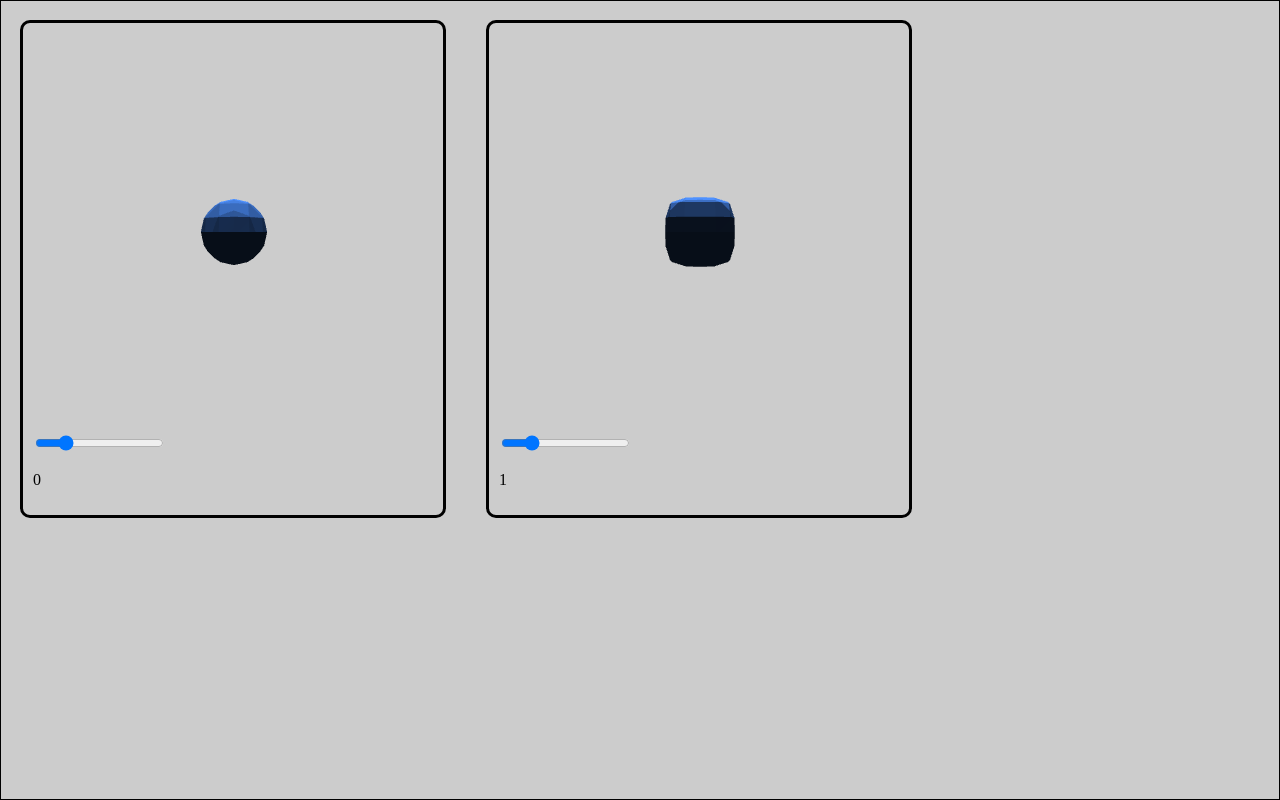
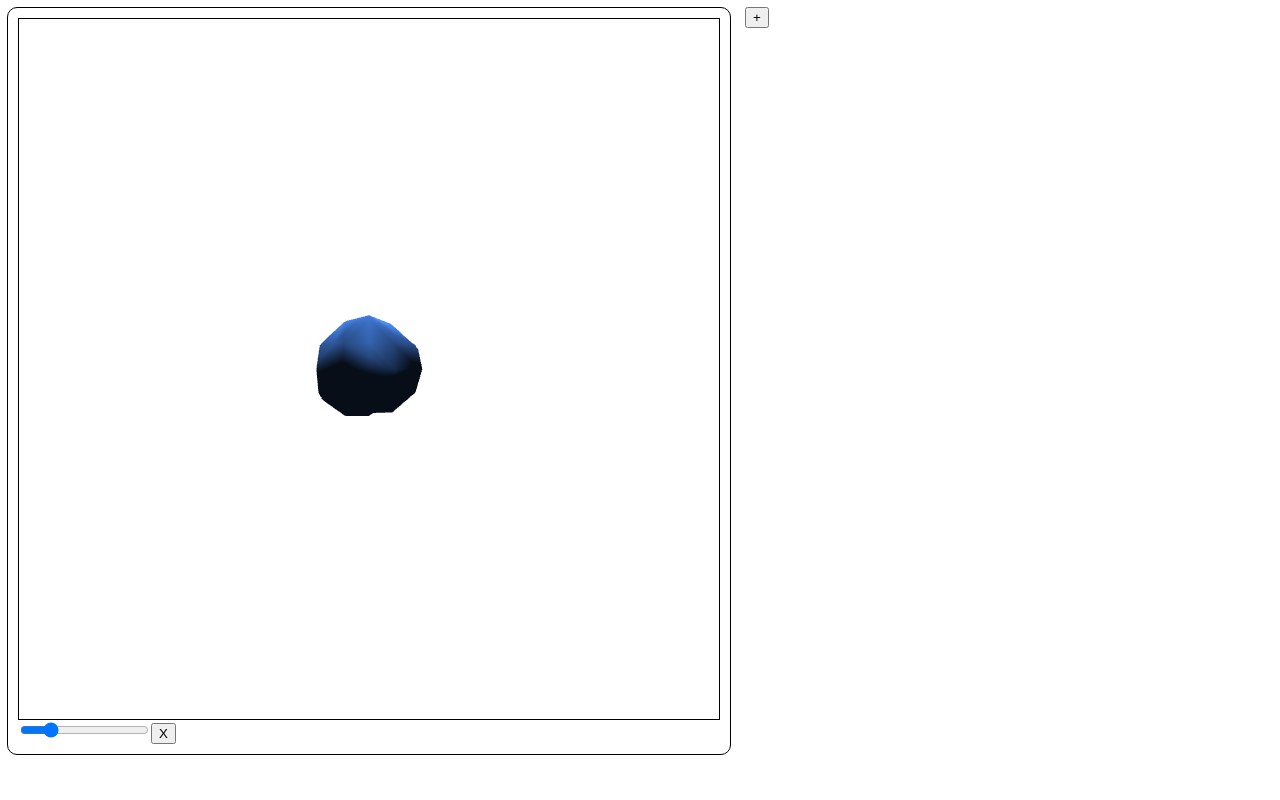
Before and after one commit to thanassisfrank/marching-cubes, a plain HTML site: page index.html in a window 1280 px wide. Drawn offline with nearby package versions, Linux system fonts and the light colour scheme.

Commit message:
Various improvements to view system

```diff
--- a/index.html
+++ b/index.html
@@ -2,18 +2,21 @@
 <head>
     <title>marching test</title>
     <style>
+        :root {
+            --frame-size: 700px;
+        }
         body {
             padding: 0px;
             margin: 0px
         }
         #c {
+            z-index: -1;
             position: absolute;
             left: 0px;
             top: 0px;
-            width: calc(100vw - 2px);
-            height: calc(100vh - 2px);
+            width: 100vw;
+            height: 100vh;
             margin: 0px;
-            border: 1px solid black;
         }
         #view-container-container {
             position: absolute;
@@ -21,26 +24,37 @@
             flex-direction: row;
             flex-wrap: wrap;
             align-items: flex-start;
+            align-content: flex-start;
             justify-content: flex-start;
             width: 100vw;
             height: 100vh;
         }
+        #view-container-container > * {
+            height: var(--frame-size + 40px);
+            margin: 7px;
+        }
         .view-container {
-            border: 3px solid black;
+            border: 1px solid black;
             border-radius: 10px;
             padding: 10px;
-            margin: 20px;
+            margin: 10px;
         }
         .view-frame {
-            /* border: 1px solid blue; */
-            height: 400px;
-            width: 400px;
+            border: 1px solid black;
+            height: var(--frame-size);
+            width: var(--frame-size);
+        }
+        #add-view-container {
+            order: 1;
         }
     </style>
 </head>
 <body>
     <canvas id="c"></canvas>
     <div id="view-container-container">
+        <div id="add-view-container">
+            <button id="add-view">+</button>
+        </div>
     </div>
     <script type="module" src="./main.js"></script>
 </body>
--- a/main.js
+++ b/main.js
@@ -1,6 +1,6 @@
 // main.js
 
-import {get, create, setupCanvasDims, getFirstOfClass, toRads} from "./utils.js";
+import {get, create, setupCanvasDims, repositionCanvas, getFirstOfClass, toRads} from "./utils.js";
 import {Data} from "./data.js";
 import {Camera} from "./camera.js";
 import {mat4} from 'https://cdn.skypack.dev/gl-matrix';
@@ -16,6 +16,20 @@ function main() {
     var canvas = get("c");
     setupCanvasDims(canvas);
 
+    document.body.onresize = function() {
+        setupCanvasDims(canvas);
+    }
+    var waiting = false;
+    document.body.onscroll = function() {
+        if (!waiting) {
+            waiting = true;
+            setTimeout(() => {
+                repositionCanvas(canvas);
+                waiting = false;
+            }, 50);
+        }
+    }
+
     var ctx = setupRenderer(canvas);
 
     var camera1 = new Camera();
@@ -23,50 +37,53 @@ function main() {
     var mesh1 = new Mesh();
 
     //data1.generateData(15, 15, 15, (i, j, k) => Math.cos(Math.sqrt(Math.pow(i, 2) + Math.pow(j, 2) + Math.pow(k, 2))/4) + 1);
-    data1.generateData(15, 15, 15, (i, j, k) => Math.sqrt(Math.pow(i-7, 2) + Math.pow(j-7, 2) + Math.pow(k-7, 2))/5);
+    data1.generateData(15, 15, 15, (i, j, k) => Math.sqrt(Math.pow(i-7, 2) + Math.pow(j-7, 2) + Math.pow(k-7, 2))/5 + Math.random()/7);
     //data1.generateData(20, 20, 20, (i, j, k) => Math.random());
     //data1.generateData(2, 2, 2, (i, j, k) => i + j + k);
 
     camera1.setDist(1.2*data1.maxSize);
 
-    view.createView({
+    const viewId = view.createView({
         camera: camera1,
         data: data1,
         mesh: mesh1
     });
 
-    var camera2 = new Camera();
-    var mesh2 = new Mesh();
-    var data2 = new Data();
-    data2.generateData(15, 15, 15, (i, j, k) => Math.pow(Math.pow(i-7, 4) + Math.pow(j-7, 4) + Math.pow(k-7, 4), 1/4)/5);
+    // data2.generateData(15, 15, 15, (i, j, k) => Math.pow(Math.pow(i-7, 6) + Math.pow(j-7, 6) + Math.pow(k-7, 6), 1/8)/5);
 
+    get("add-view").onclick = function() {
         view.createView({
             camera: camera1,
-        data: data2,
-        mesh: mesh2
+            data: data1,
+            mesh: new Mesh()
         });
+    }
 
-
-    /*
     document.body.onkeypress = function(e) {
-        if (e.code == "Space") {
+        switch (e.key) {
+            case " ":
                 //test the speed of mesh generation
                 console.log("test start")
-            const amount = 500;
+                const amount = 1000;
                 const start = Date.now();
                 let mesh;
                 for (let i = 0; i < amount; i++) {
-                mesh = generateMesh(data, threshold);
+                    view.views[viewId].generateMesh();
                     //data.generateNormals();
                 }
                 const dt = Date.now()-start;
-            console.log("Speed for " + mesh.verts.length + " verts: " + String(dt/amount) + "ms")
+                console.log("Speed for " + view.views[viewId].mesh.verts.length + " verts: " + String(dt/amount) + "ms")
                 //console.log("Speed for " + data.data.length + " points: " + String(dt/amount) + "ms")
-        } else if (e.code == "KeyD") {
-            box.left += 2;
+                break;
+            case "ArrowLeft":
+                //delete last view
+                break;
+            case "ArrowRight":
+                // add new view
+                break;
         }
     }
-    */
+
 
     var renderLoop = () => {
         view.render(ctx);
--- a/marching.js
+++ b/marching.js
@@ -604,8 +604,9 @@ var generateMesh = function(dataObj, meshObj, threshold) {
                 const theseIndices = tri.map(a => a + otherVertLength);
 
                 //calculate normal vector for each vertex
-                //const theseNormals = getVertexNormals(edges, [i, j, k], dataObj, factors);
-                const theseNormals = getVertexNormalsFlat(theseVerts, tri, [i, j, k]);
+                const theseNormals = getVertexNormals(edges, [i, j, k], dataObj, factors);
+                //const theseNormals = getVertexNormalsFlat(theseVerts, tri, [i, j, k]);
+                //const theseNormals = emptyNormals(edges);
 
                 meshObj.verts.push(...theseVerts);
                 meshObj.indices.push(...theseIndices);
@@ -613,6 +614,7 @@ var generateMesh = function(dataObj, meshObj, threshold) {
             }
         }
     }
+    //meshObj.normals = new Array(meshObj.verts.length);
     //console.log("mesh generation took: ", Date.now() - start);
 }
 
@@ -715,6 +717,12 @@ function getVertexNormalsFlat(verts, indices, cellCoord) {
     return normals;
 }
 
+function emptyNormals(edges) {
+
+    for (let i = 0; i < edges.length; i++) {
+    }
+}
+
 // for generating tables and checking values: -----------------------------------------------------------------------------------
 
 // returns list of active edges for the specific vertex code
--- a/utils.js
+++ b/utils.js
@@ -1,6 +1,6 @@
 // utils.js
 
-export {get, getCtx, create, setupCanvasDims, getFirstOfClass, sin30, cos30, toRads, unZipVerts};
+export {get, getCtx, create, setupCanvasDims, getFirstOfClass, repositionCanvas, sin30, cos30, toRads, unZipVerts};
 
 var get = (id) => {
     return document.getElementById(id)
@@ -18,6 +18,12 @@ var setupCanvasDims = (canvas) => {
     let style = getComputedStyle(canvas)
     canvas.width = parseInt(style.getPropertyValue("width"));
     canvas.height = parseInt(style.getPropertyValue("height"));
+}
+
+var repositionCanvas = (canvas) => {
+    canvas.style.top = window.scrollY + "px";
+    //canvas.style.left = window.scrollX + "px";
+    //console.log(window.scrollX)
 }
 
 var getFirstOfClass = (className) => {
--- a/view.js
+++ b/view.js
@@ -8,12 +8,12 @@ import { get, create, toRads } from "./utils.js";
 import { generateMesh } from "./marching.js";
 import { VecMath } from "./VecMath.js";
 import {mat4} from 'https://cdn.skypack.dev/gl-matrix';
-import {createBuffers, updateBuffers, renderView} from "./webglRender.js";
+import {createBuffers, updateBuffers, deleteBuffers, clearScreen, renderView} from "./webglRender.js";
 
 export {view};
 
 var view = {
-    maxViews: 10,
+    maxViews: 30,
     // an object to hold all views that have been created
     views: {},
     initialThreshold: 0.5,
@@ -69,11 +69,17 @@ var view = {
         slider.max = 5;
         slider.value = this.initialThreshold;
         slider.step = 0.05;
-        var text = create("P");
-        text.innerHTML = id;
+        var closeBtn = create("BUTTON");
+        closeBtn.onclick = () => {
+            this.deleteView(id);
+        }
+        closeBtn.innerHTML = "X";
+        //var text = create("P");
+        //text.innerHTML = id;
         viewContainer.appendChild(frame);
         viewContainer.appendChild(slider);
-        viewContainer.appendChild(text);
+        viewContainer.appendChild(closeBtn)
+        //viewContainer.appendChild(text);
 
         // set event listeners for the elements
         frame.onmousedown = function(e) {
@@ -103,12 +109,16 @@ var view = {
 
     },
     deleteView: function(id) {
-        views?.[id].delete();
+        this.views?.[id].delete();
+        delete this.views[id];
     },
     render: function(gl) {
         // call the render functions of all currently active views
         for (let key in this.views) {
             this.views[key].render(gl);
+        }
+        if (Object.keys(this.views).length == 0) {
+            clearScreen(gl);
         }
     },
     View: function(id, camera, data, mesh, threshold) {
@@ -121,23 +131,31 @@ var view = {
         this.box = {};
         this.init = function() {
             this.bufferId = createBuffers();
-            generateMesh(this.data, this.mesh, this.threshold);
-            // maybe generate the normals
-            updateBuffers(this.mesh, this.bufferId);
+            this.updateThreshold(this.threshold);
         }
         this.updateThreshold = function(val) {
             this.threshold = val;
-            generateMesh(this.data, this.mesh, this.threshold);
+            this.generateMesh();
+            this.updateBuffers();
+        }
+        this.generateMesh = function() {
+            generateMesh(this.data, this.mesh, this.threshold)
+        }
+        this.updateBuffers = function() {
             updateBuffers(this.mesh, this.bufferId);
         }
         this.getFrameElem = function() {
             return get(this.id).children[0];
         }
+        this.getViewContainer = function() {
+            return get(this.id);
+        }
         this.getBox = function() {
             // find the box corresponding to the associated frame element
             var rect = this.getFrameElem().getBoundingClientRect();
-            this.box.left = rect.left;
-            this.box.bottom = window.innerHeight - rect.bottom;
+            var canvasRect = get("c").getBoundingClientRect();
+            this.box.left = rect.left - canvasRect.left// + window.scrollX;
+            this.box.bottom = window.innerHeight + canvasRect.top - rect.bottom// - window.scrollY;
             this.box.width = rect.width;
             this.box.height = rect.width;
 
@@ -150,6 +168,8 @@ var view = {
             renderView(gl, this.camera.getProjMat(), this.camera.modelMat, this.getBox(), this.mesh.indices.length, this.bufferId)
         }
         this.delete = function() {
+            this.getViewContainer().remove();
+            deleteBuffers(this.bufferId);
             // delete associated buffers on gpu
             //    call renderer's delete associated buffers function
             // delete associated DOM elements using elem.remove();
--- a/webglRender.js
+++ b/webglRender.js
@@ -4,7 +4,7 @@
 import {getCtx, toRads} from "./utils.js";
 import {mat4} from 'https://cdn.skypack.dev/gl-matrix';
 import {VecMath} from "./VecMath.js";
-export {setupRenderer, updateRendererState, renderFrame, createBuffers, updateBuffers, renderView};
+export {setupRenderer, updateRendererState, renderFrame, createBuffers, updateBuffers, deleteBuffers, clearScreen, renderView};
 
 var gl;
 var vertShader;
@@ -13,6 +13,8 @@ var buffers = {};
 var indicesLength;
 var shaderProgram;
 var programInfo;
+
+const clearColor = [1.0, 1.0, 1.0, 1.0];
 
 const vsSource = `
     attribute vec4 aVertexPosition;
@@ -53,7 +55,7 @@ var setupRenderer = function(canvas) {
         return;
     }
 
-    gl.clearColor(0.8, 0.8, 0.8, 1.0);
+    gl.clearColor(...clearColor);
     gl.clearDepth(1.0);
     gl.enable(gl.DEPTH_TEST)
     gl.depthFunc(gl.LESS);
@@ -195,7 +197,17 @@ function updateBuffers(mesh, id) {
 }
 
 function deleteBuffers(id) {
+    gl.deleteBuffer(buffers[id].position);
+    gl.deleteBuffer(buffers[id].indices);
+    gl.deleteBuffer(buffers[id].normal);
     delete buffers[id];
+}
+
+function clearScreen(gl) {
+    gl.clearColor(1.0, 1.0, 1.0, 1.0);
+    gl.scissor(0, 0, gl.canvas.width, gl.canvas.height)
+    gl.clear(gl.COLOR_BUFFER_BIT | gl.DEPTH_BUFFER_BIT);
+    gl.clearColor(...clearColor);
 }
 
 // for rendering a particular set of buffers associated with a view
```
Lines whose indentation alone changed are shown as unchanged.
